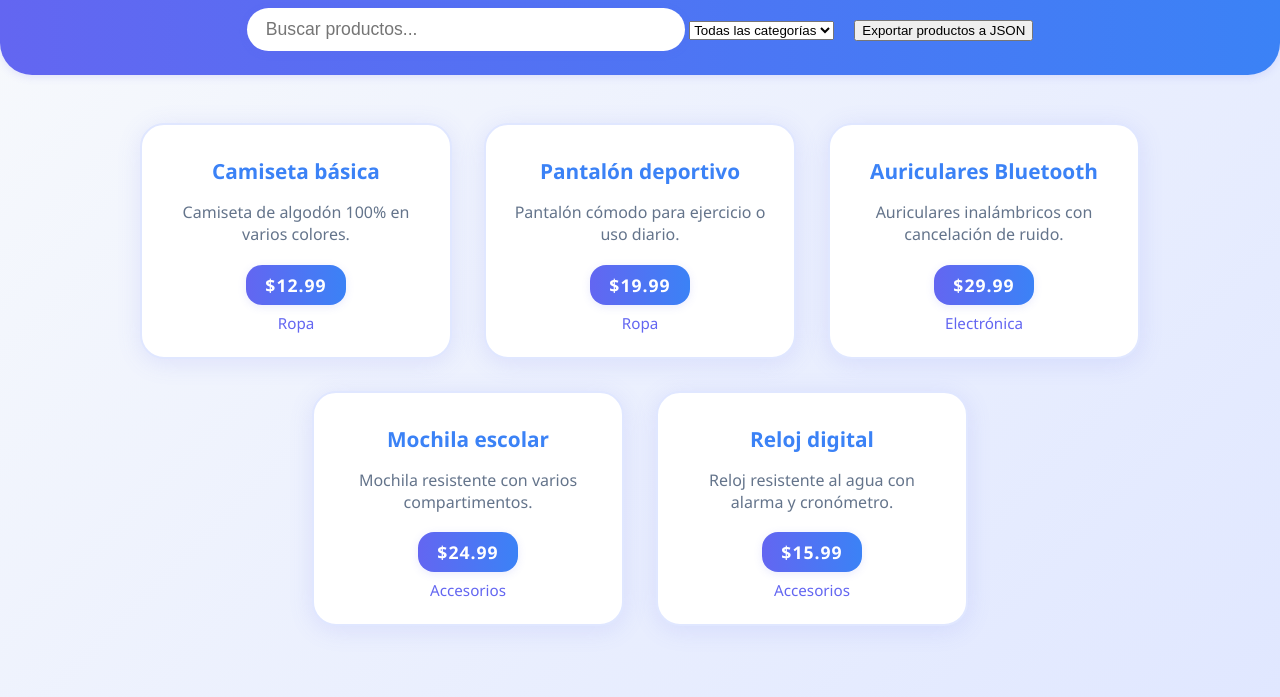
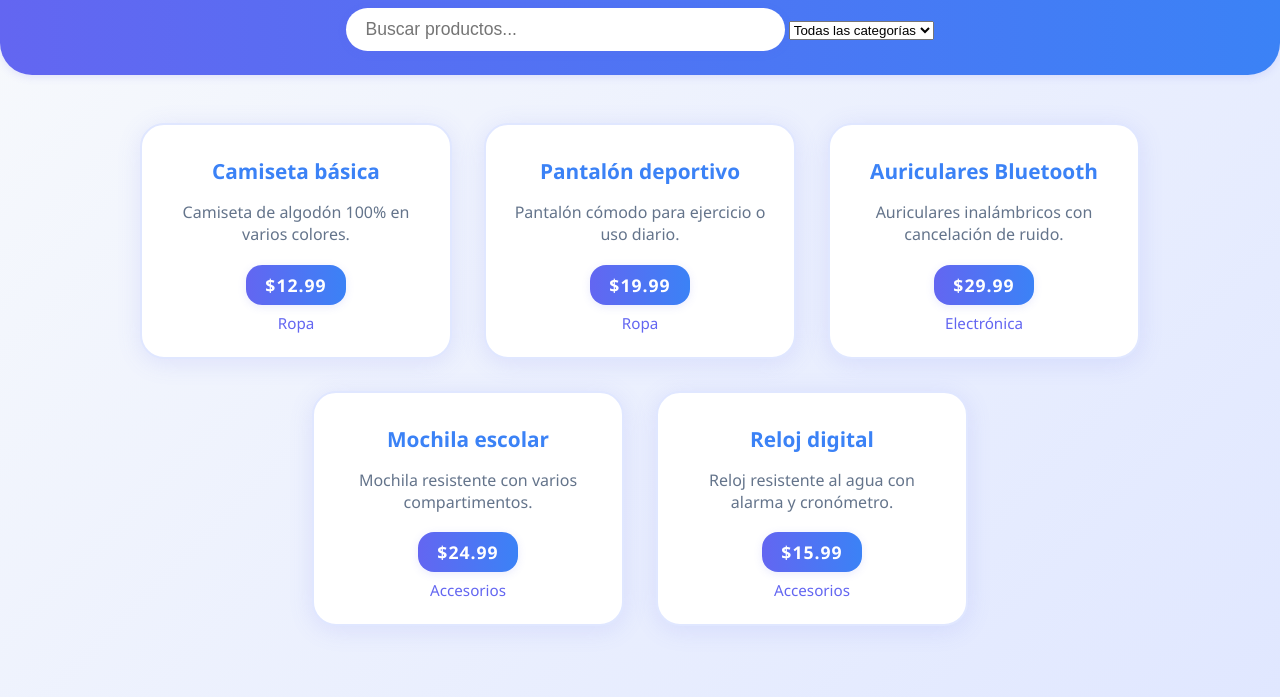
Before and after one commit to Bryanprv/control, a plain HTML site: page index.html in a window 1280 px wide. Shown: the part 103-800 px from the top of the page. Drawn offline with Linux system fonts and the light colour scheme.

Commit message:
borrar lin

```diff
--- a/index.html
+++ b/index.html
@@ -14,7 +14,7 @@
       <option value="">Todas las categorías</option>
       <!-- Las opciones se pueden agregar manualmente o por JS si lo deseas -->
     </select>
-    <button id="export-json" style="margin-left:1rem;">Exportar productos a JSON</button>
+
   </header>
 
   <main id="product-list"></main>
```
